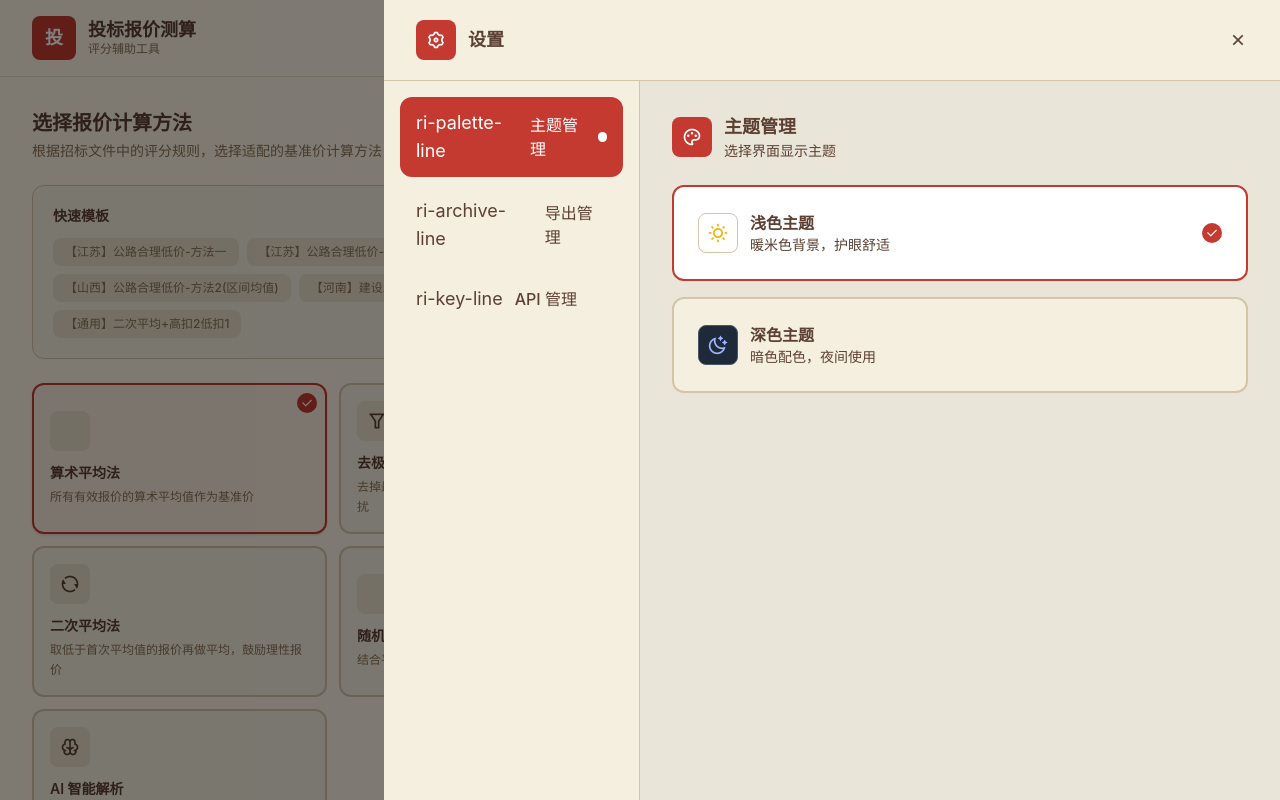
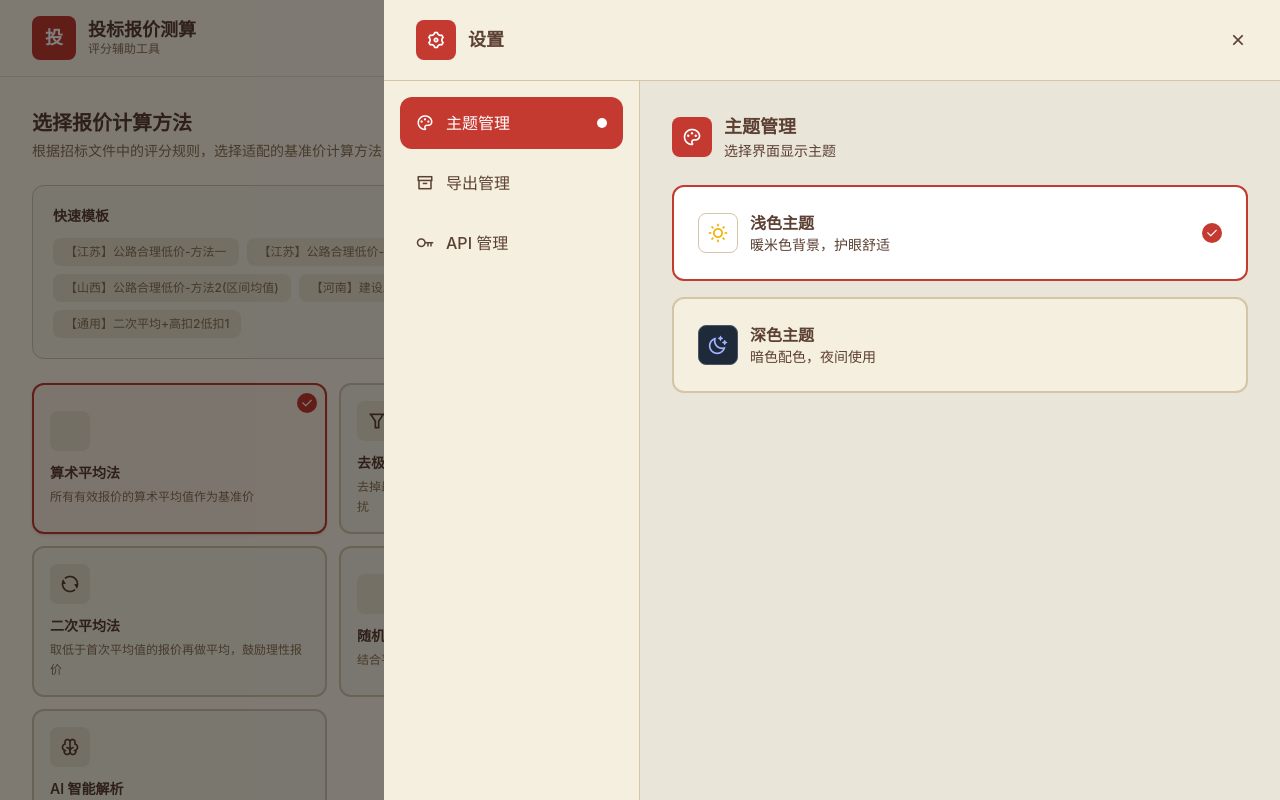
Before and after one commit to sikenali/bid-quotation, a React (Vite) app: page /step-1 in a window 1280 px wide. Both pictures are taken after a click on the button 1228 px from the left and 38 px from the top of the page. Shown: the top 800 px of the page. Built offline with nearby package versions, Linux system fonts and the light colour scheme.

Commit message:
fix: render settings panel tab icons as <i> tags instead of text

```diff
--- a/src/components/SettingsPanel.tsx
+++ b/src/components/SettingsPanel.tsx
@@ -77,7 +77,7 @@ export default function SettingsPanel({ onClose }: Props) {
                       : 'text-textSecondary hover:bg-white hover:text-text'
                   }`}
                 >
-                  <span className="text-lg">{tab.icon}</span>
+                  <i className={`text-lg ${tab.icon}`}></i>
                   <span className="font-medium">{tab.label}</span>
                   {activeTab === tab.id && (
                     <div className="ml-auto w-2.5 h-2.5 rounded-full bg-white" />
```
Also changed, not shown: 1 other file (tests, documents, lock files or other folders).
